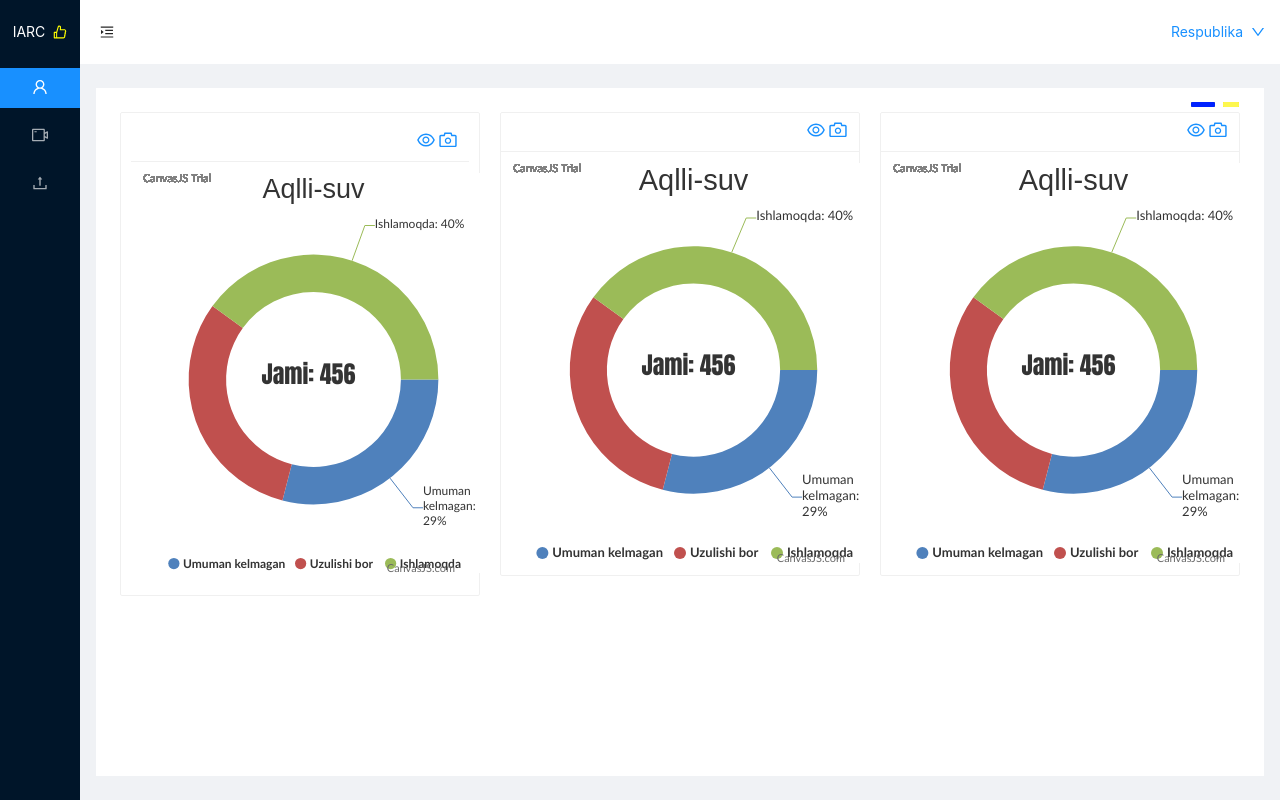
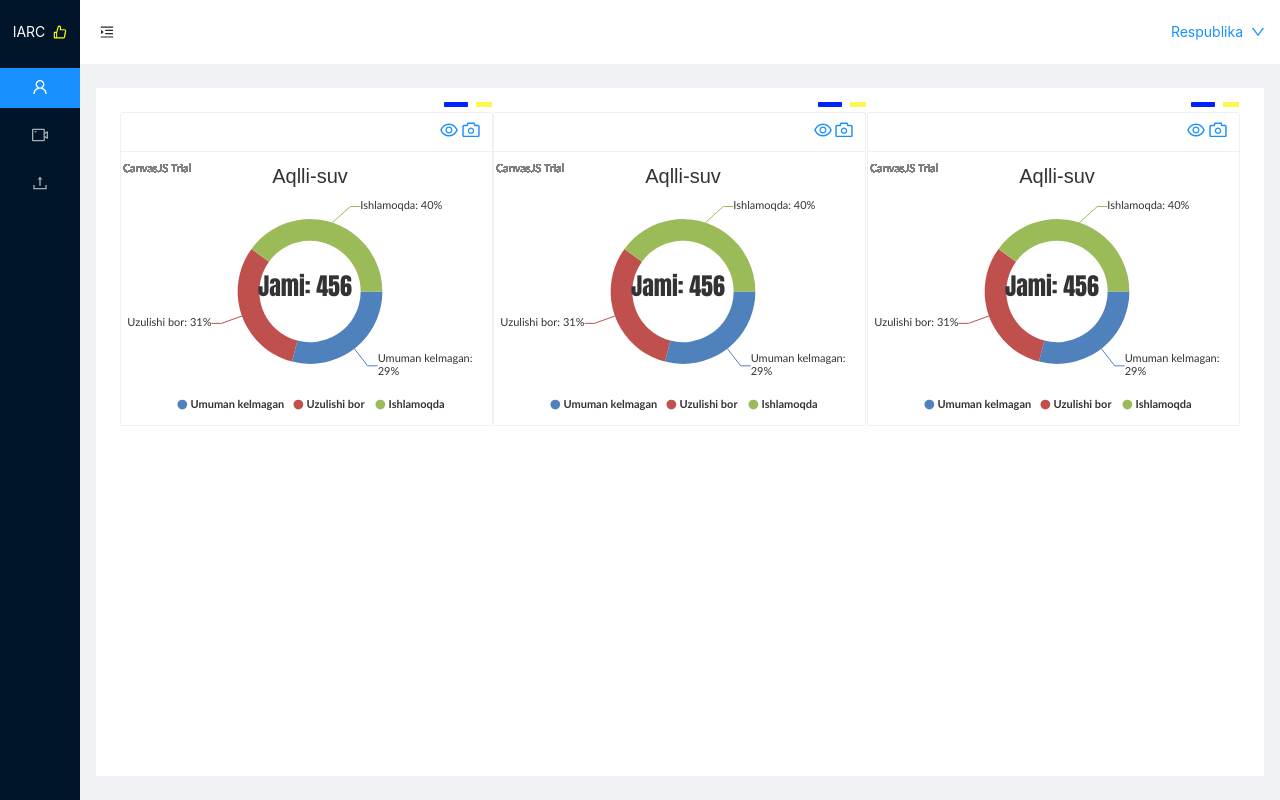
Before and after one commit to ffarrukhbek/iarc-v1, a React (Create React App) app: page / in a window 1280 px wide. Built offline with nearby package versions, Linux system fonts and the light colour scheme.

Commit message:
carousel changed

```diff
--- a/src/index.css
+++ b/src/index.css
@@ -54,6 +54,7 @@
 .ant-card {
   margin-left: 10px !important;
   margin-right: 10px !important;
+  overflow: hidden !important;
 }
 .ant-carousel {
   margin-left: -10px !important;
@@ -69,3 +70,9 @@
   font-size: 18px;
   color: #1890ff !important;
 }
+.canvasjs-chart-canvas {
+  left: -10px;
+}
+.canvasjs-chart-credit {
+  display: none;
+}
--- a/src/pages/HomePage.js
+++ b/src/pages/HomePage.js
@@ -11,6 +11,7 @@ const HomePage = () => {
         title: {
             text: "Aqlli-suv"
         },
+        height: 250,
         subtitles: [{
             text: "Jami: 456",
             verticalAlign: "center",
@@ -32,58 +33,62 @@ const HomePage = () => {
 
     return (
         <>
-            <Carousel dotPosition={"top"}>
-                <div>
-                    <Row>
-                        <Col lg={{span: 8}}>
-                            <Card size="small" style={{padding: "10px"}}  extra={
-                                <><NavLink to="test"><EyeOutlined className="icon-card" /></NavLink> <CameraOutlined className="icon-card" /></>
-                            } >
-                                <CanvasJSChart options = {options} />
-                            </Card>
-                        </Col>
-                        <Col lg={{span: 8}}>
+            <Row>
+                <Col lg={{span: 8}}>
+                    <Carousel dotPosition={"top"}>
+                        <div>
                             <Card size="small"  extra={
                                 <><NavLink to="test"><EyeOutlined className="icon-card" /></NavLink> <CameraOutlined className="icon-card" /></>
                             } >
                                 <CanvasJSChart options = {options} />
                             </Card>
-                        </Col>
-                        <Col lg={{span: 8}}>
+                        </div>
+                        <div>
                             <Card size="small"  extra={
                                 <><NavLink to="test"><EyeOutlined className="icon-card" /></NavLink> <CameraOutlined className="icon-card" /></>
                             } >
                                 <CanvasJSChart options = {options} />
                             </Card>
-                        </Col>
-                    </Row>
-                </div>
-                <div>
-                    <Row>
-                        <Col lg={{span: 8}}>
-                            <Card size="small" title="Small size card" extra={<a href="#">More</a>} >
-                                <p>Card content</p>
-                                <p>Card content</p>
-                                <p>Card content</p>
+                        </div>
+                    </Carousel>
+                </Col>
+                <Col lg={{span: 8}}>
+                    <Carousel dotPosition={"top"}>
+                        <div>
+                            <Card size="small"  extra={
+                                <><NavLink to="test"><EyeOutlined className="icon-card" /></NavLink> <CameraOutlined className="icon-card" /></>
+                            } >
+                                <CanvasJSChart options = {options} />
                             </Card>
-                        </Col>
-                        <Col lg={{span: 8}}>
-                            <Card size="small" title="Small size card" extra={<a href="#">More</a>} >
-                                <p>Card content</p>
-                                <p>Card content</p>
-                                <p>Card content</p>
+                        </div>
+                        <div>
+                            <Card size="small"  extra={
+                                <><NavLink to="test"><EyeOutlined className="icon-card" /></NavLink> <CameraOutlined className="icon-card" /></>
+                            } >
+                                <CanvasJSChart options = {options} />
                             </Card>
-                        </Col>
-                        <Col lg={{span: 8}}>
-                            <Card size="small" title="Small size card" extra={<a href="#">More</a>} >
-                                <p>Card content</p>
-                                <p>Card content</p>
-                                <p>Card content</p>
+                        </div>
+                    </Carousel>
+                </Col>
+                <Col lg={{span: 8}}>
+                    <Carousel dotPosition={"top"}>
+                        <div>
+                            <Card size="small"  extra={
+                                <><NavLink to="test"><EyeOutlined className="icon-card" /></NavLink> <CameraOutlined className="icon-card" /></>
+                            } >
+                                <CanvasJSChart options = {options} />
                             </Card>
-                        </Col>
-                    </Row>
-                </div>
-            </Carousel>
+                        </div>
+                        <div>
+                            <Card size="small"  extra={
+                                <><NavLink to="test"><EyeOutlined className="icon-card" /></NavLink> <CameraOutlined className="icon-card" /></>
+                            } >
+                                <CanvasJSChart options = {options} />
+                            </Card>
+                        </div>
+                    </Carousel>
+                </Col>
+            </Row>
         </>
     );
 };
```
